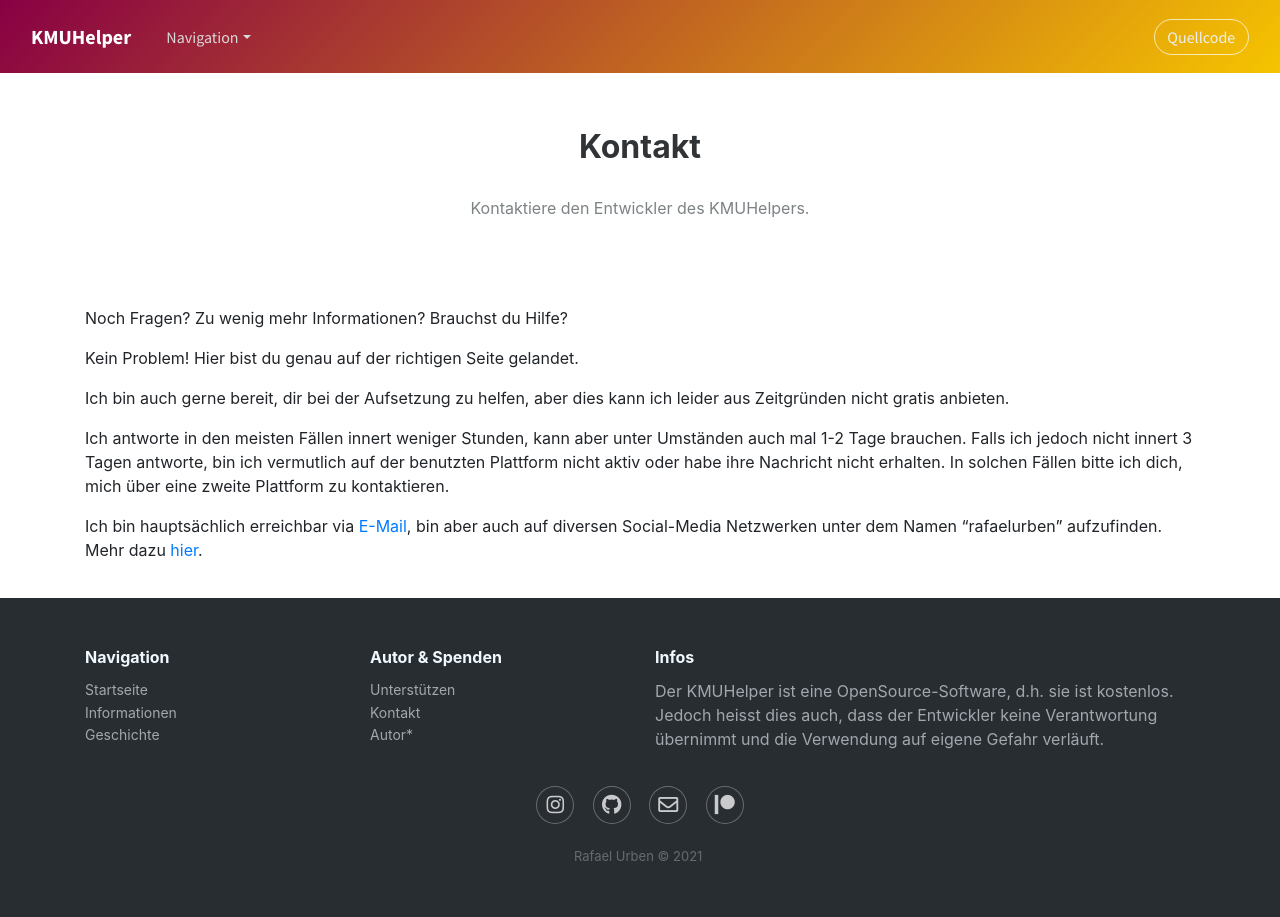
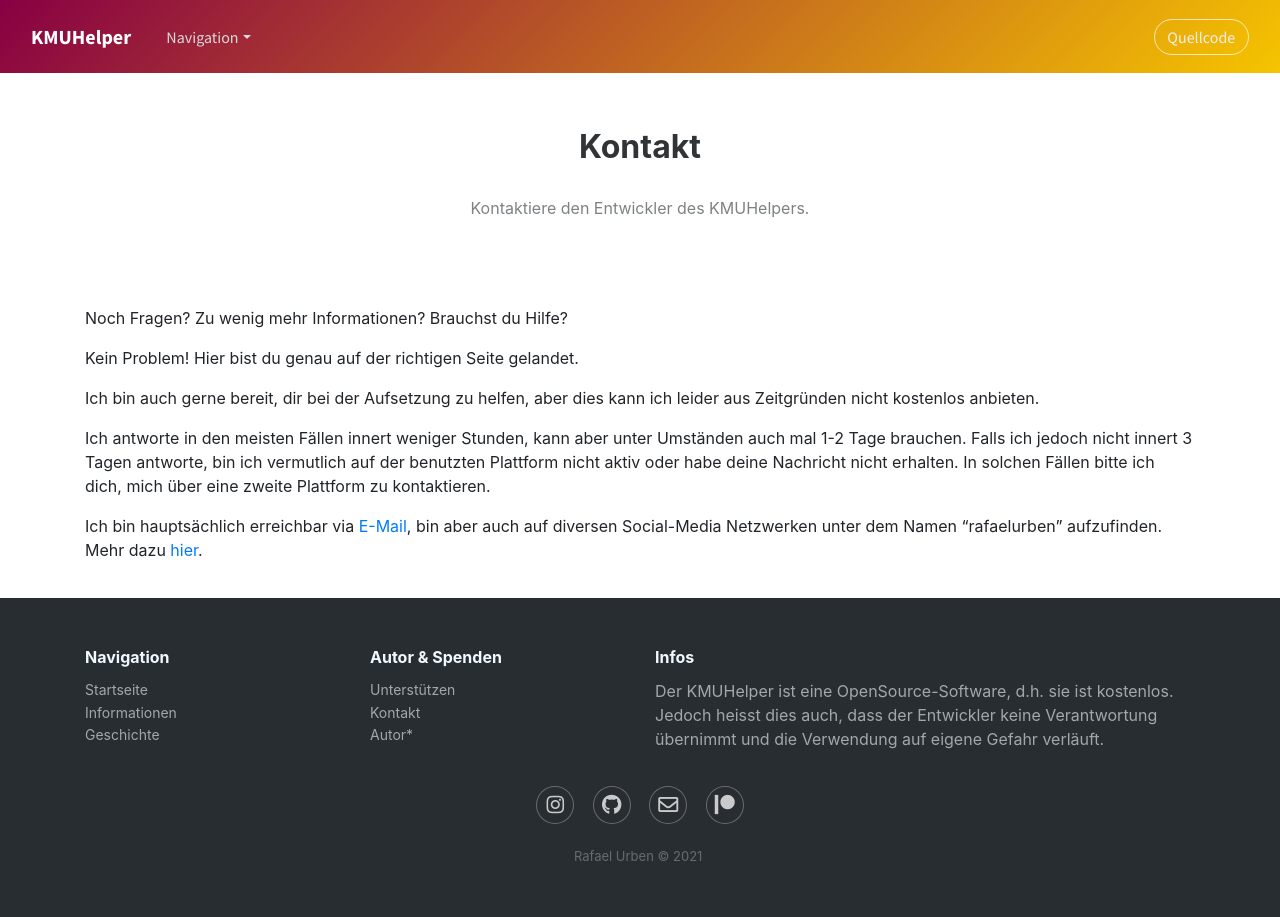
Before and after one commit to rafaelurben/kmuhelper, a Jekyll site: the page built from kontakt.md, in a window 1280 px wide. Built offline with Jekyll 4.4.1, drawn with Linux system fonts in a browser that asks for light colours; nearby versions of some CDN libraries.

Commit message:
Update kontakt.md

```diff
--- a/kontakt.md
+++ b/kontakt.md
@@ -10,8 +10,8 @@
 
 Kein Problem! Hier bist du genau auf der richtigen Seite gelandet.
 
-Ich bin auch gerne bereit, dir bei der Aufsetzung zu helfen, aber dies kann ich leider aus Zeitgründen nicht gratis anbieten.
+Ich bin auch gerne bereit, dir bei der Aufsetzung zu helfen, aber dies kann ich leider aus Zeitgründen nicht kostenlos anbieten.
 
-Ich antworte in den meisten Fällen innert weniger Stunden, kann aber unter Umständen auch mal 1-2 Tage brauchen. Falls ich jedoch nicht innert 3 Tagen antworte, bin ich vermutlich auf der benutzten Plattform nicht aktiv oder habe ihre Nachricht nicht erhalten. In solchen Fällen bitte ich dich, mich über eine zweite Plattform zu kontaktieren.
+Ich antworte in den meisten Fällen innert weniger Stunden, kann aber unter Umständen auch mal 1-2 Tage brauchen. Falls ich jedoch nicht innert 3 Tagen antworte, bin ich vermutlich auf der benutzten Plattform nicht aktiv oder habe deine Nachricht nicht erhalten. In solchen Fällen bitte ich dich, mich über eine zweite Plattform zu kontaktieren.
 
 Ich bin hauptsächlich erreichbar via [E-Mail](mailto:kmuhelper@rafaelurben.ch), bin aber auch auf diversen Social-Media Netzwerken unter dem Namen "rafaelurben" aufzufinden. Mehr dazu [hier](https://rafaelurben.ch/kontakt).
```
